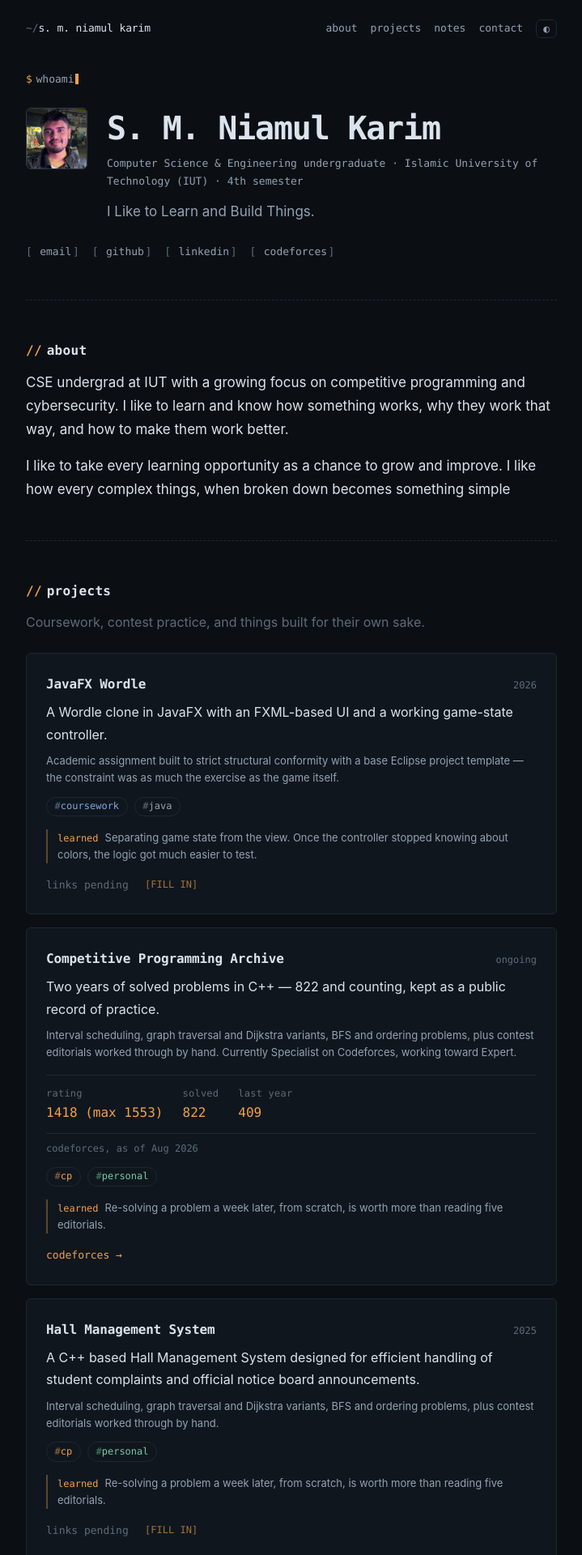
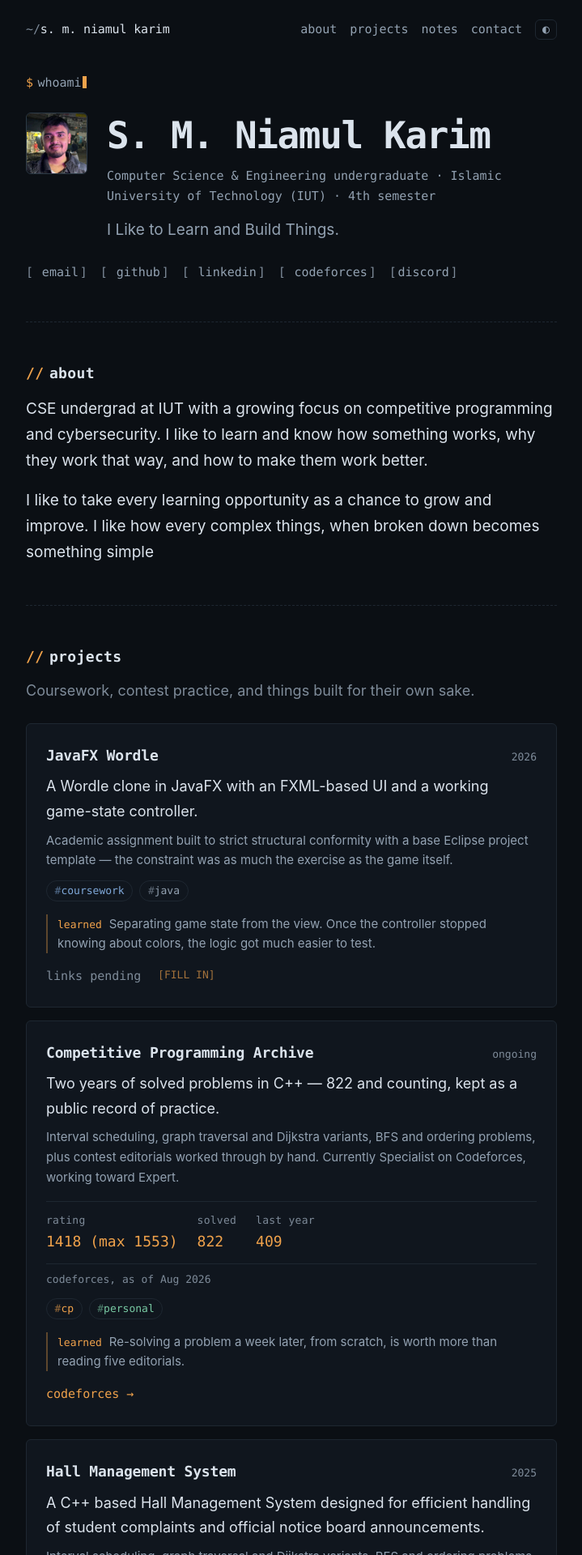
Before and after one commit to snipingTurtle/snipingTurtle.github.io, a Jekyll site: the page built from index.html, in a window 1280 px wide. Shown: the top 1920 px of the page at 81% size, without its empty margins (280-999 px from the left). Built offline with Jekyll 4.4.1, drawn with Linux system fonts in a browser that asks for light colours.

Commit message:
Refactor contact links rendering and update CSS variable values for improved styling consistency

```diff
--- a/_includes/contact-links.html
+++ b/_includes/contact-links.html
@@ -5,7 +5,11 @@
 
 <ul class="links links--{{ include.style | default: 'inline' }}">
   {%- for item in site.data.social -%}
-    {%- if item.url == nil or item.url == "" -%}{%- continue -%}{%- endif -%}
+        {%- if item.url == nil or item.url == "" -%}
+      {%- if item.handle == nil or item.handle == "" -%}{%- continue -%}{%- endif -%}
+      <li><span class="link is-static">{{ item.label }}{% if include.style == "list" %}<span class="link-handle">{{ item.handle }}</span>{% endif %}</span></li>
+      {%- continue -%}
+    {%- endif -%}
 
     {%- assign unfilled = false -%}
     {%- if item.url contains "YOUR_" or item.url contains "FILL" -%}
--- a/assets/css/style.css
+++ b/assets/css/style.css
@@ -12,7 +12,7 @@
   --border-strong: #2c3945;
   --ink:           #dbe3ec;
   --ink-dim:       #93a2b2;
-  --ink-faint:     #5d6b7a;
+  --ink-faint:     #7e8b99;
 
   /* --- accent: amber. Swap this one value to re-skin the site.
          Try #4fd1c5 (cyan) or #7ee081 (terminal green).        */
@@ -33,12 +33,12 @@
   --font-body: -apple-system, BlinkMacSystemFont, "Segoe UI", Roboto,
               "Helvetica Neue", Arial, sans-serif;
 
-  --size-xs:   0.75rem;
-  --size-sm:   0.8125rem;
-  --size-base: 1rem;
-  --size-md:   1.0625rem;
-  --size-lg:   1.25rem;
-  --size-xl:   clamp(1.75rem, 1.2rem + 2.4vw, 2.5rem);
+  --size-xs:   0.8125rem;
+  --size-sm:   0.9375rem;
+  --size-base: 1.125rem;
+  --size-md:   1.1875rem;
+  --size-lg:   1.4375rem;
+  --size-xl:   clamp(2rem, 1.4rem + 2.6vw, 2.875rem);
 
   --leading-tight: 1.25;
   --leading-body:  1.7;
@@ -64,7 +64,7 @@
   --border-strong: #d3cec2;
   --ink:           #1a1f26;
   --ink-dim:       #58616c;
-  --ink-faint:     #8a929d;
+  --ink-faint:     #6b7480;
 
   --accent:        #a45a06;
   --accent-wash:   rgba(164, 90, 6, 0.08);
@@ -297,6 +297,7 @@
 .link-handle { color: var(--ink-faint); margin-left: 0.8ch; }
 
 .is-unfilled { color: var(--ink-faint); cursor: help; }
+.is-static { color: var(--ink-dim); }
 .link-note {
   color: var(--accent);
   opacity: 0.65;
```
Lines whose indentation alone changed are shown as unchanged.
